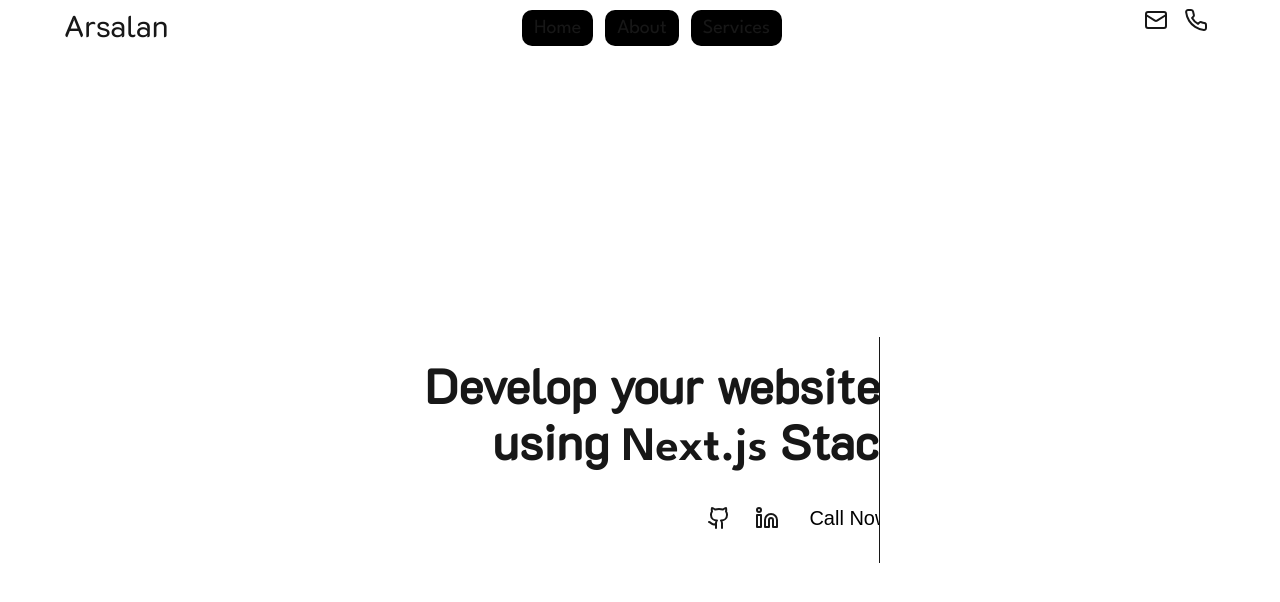
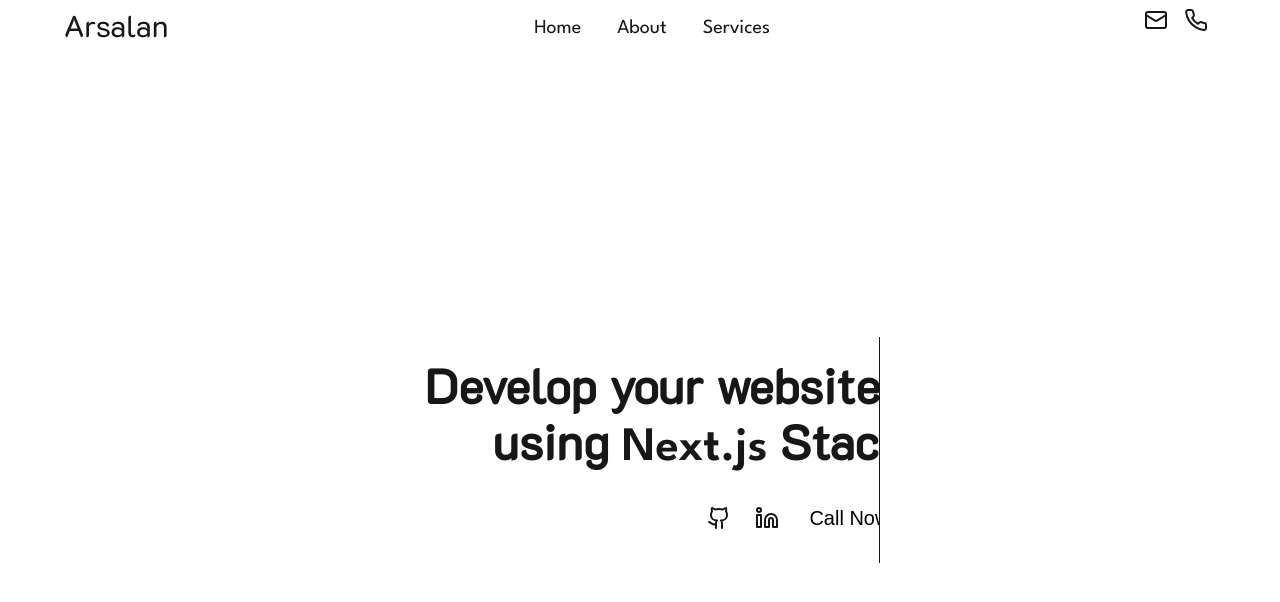
Before and after one commit to arsalanmughal23/my_portfolio, a Next.js app: page / in a window 1280 px wide. Shown: the top 602 px of the page. Built offline with nearby package versions, Linux system fonts and the light colour scheme.

Commit message:
fix mobile menu colours scheme for dark mode

```diff
--- a/components/Header.tsx
+++ b/components/Header.tsx
@@ -24,17 +24,17 @@
             <div className="flex justify-center">
                 <ul className="flex flex-col sm_flex-row gap-2 text-lg list-style-none text-4xl sm_text-xl">
                     <li className="btn menu-item text-center">
-                        <div className="inner bg-black">
+                        <div className="inner">
                             Home
                         </div>
                     </li>
                     <li className="btn menu-item">
-                        <div className="inner bg-black text-center">
+                        <div className="inner text-center">
                             About
                         </div>
                     </li>
                     <li className="btn menu-item">
-                        <div className="inner bg-black text-center">
+                        <div className="inner text-center">
                             Services
                         </div>
                     </li>
```
